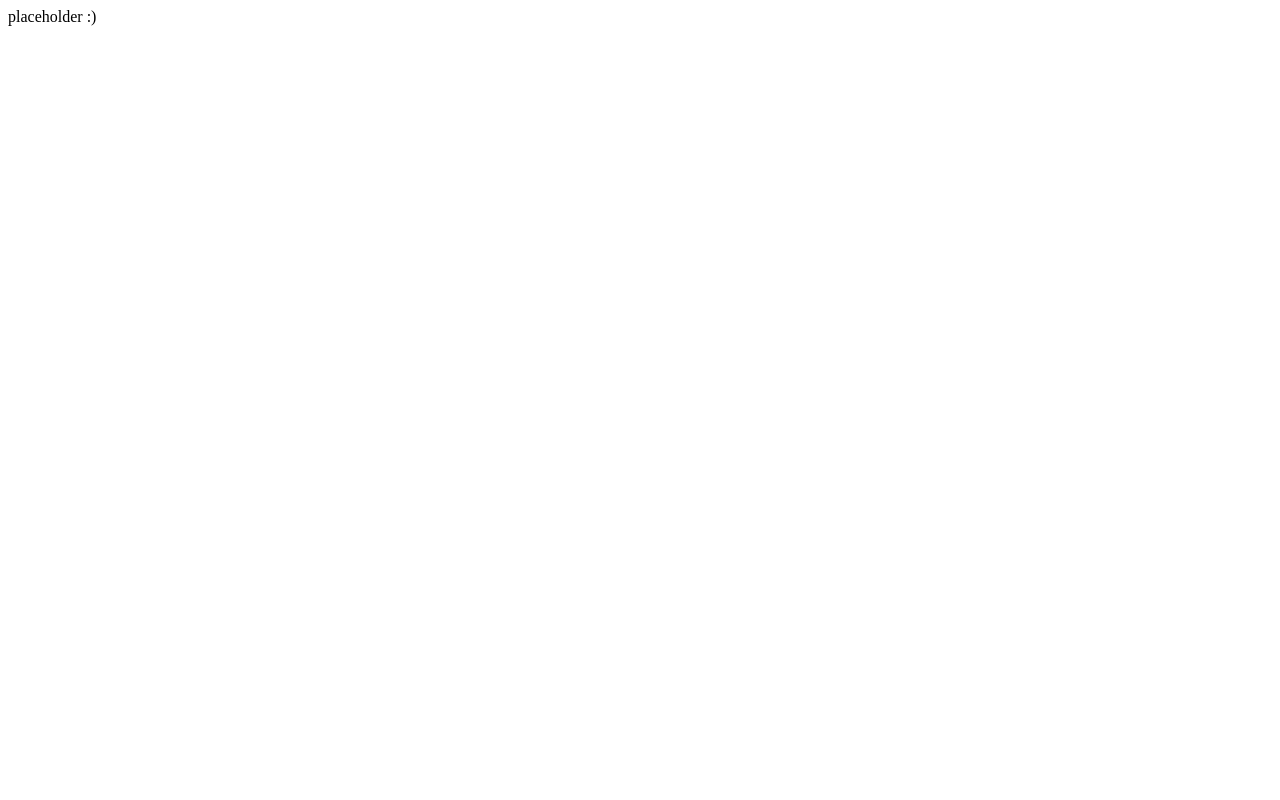
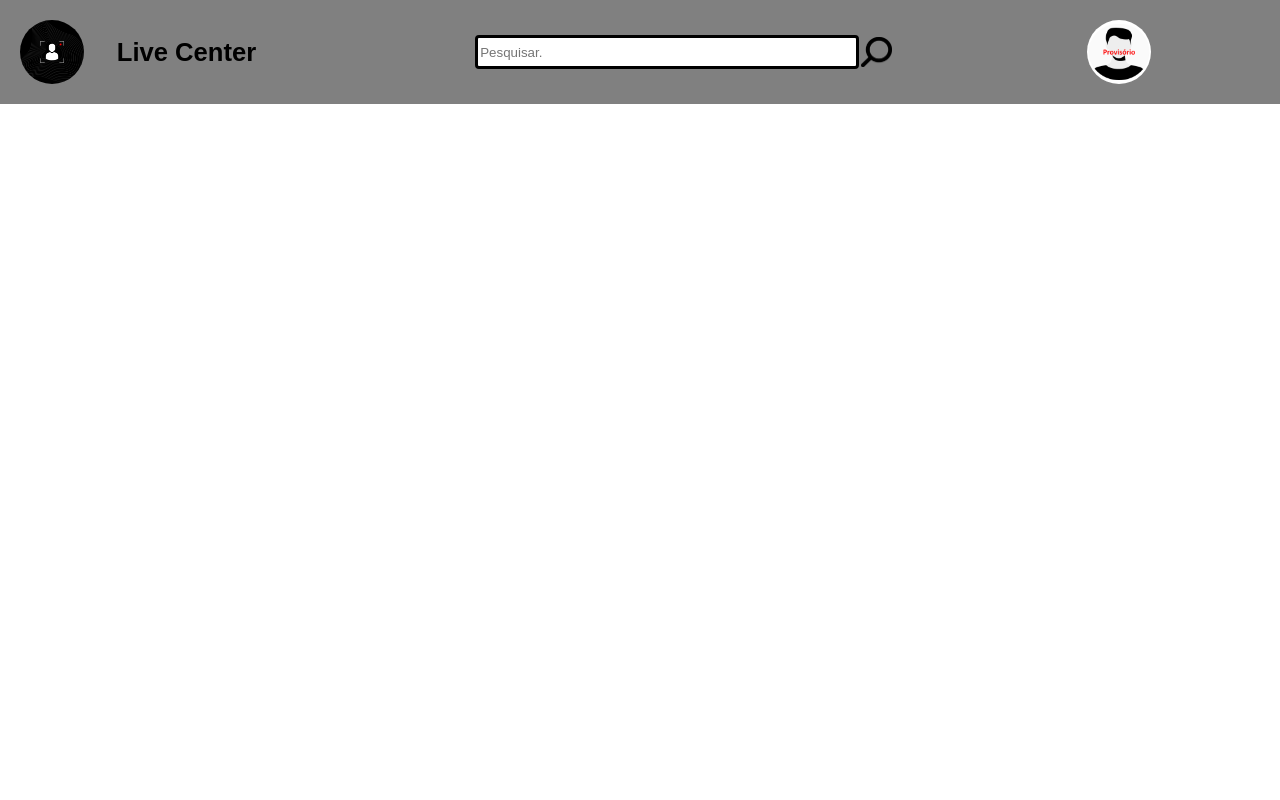
Before and after one commit to NagibAlexandre/Projetec-2022-IFMG, a Flask app: page / in a window 1280 px wide. Before the commit the page is almost empty. Run offline with Flask 2, Linux system fonts and the light colour scheme.

Commit message:
Add files via upload

```diff
--- a/main.py
+++ b/main.py
@@ -4,10 +4,10 @@ Site = Flask(__name__)
 
 @Site.route('/')
 def SiteIndex():
-    return render_template('index.html')
+    return render_template('index.html',Titulo = 'IndexPlaceholder')
 
-# Quando rodar por meio de sites (Replit por exemplo)
+# Esse código é para quando for rodar no Replit
 #app.run(host='0.0.0.0', debug=True)
 
-# Quando rodar por meio da própria máquina (VsCode, PyCharm etc)
+# Esse código é para quando for rodar em sua máquina
 Site.run(debug=True)
--- /dev/null
+++ b/static/stylesheets/estilo_base.css
@@ -0,0 +1,58 @@
+body{
+    margin:0;
+}
+
+h1,p{
+    font-family: Arial, Helvetica, sans-serif;
+}
+
+.header_index{
+    background-color: gray;
+    height: auto;
+    display:flex;
+    align-items: center;
+    width: auto;
+}
+
+.header_index img {
+    height: auto;
+    width: 5%;
+    border-radius: 130px;
+    padding: 20px;
+}
+
+.header_index h1{
+    padding: 1%;
+    display: inline;
+    position: relative;
+    width: 15%;
+    font-size: 2vw;
+    padding-right: 13%;
+}
+
+.barra_pesquisa {
+    height: auto;
+    width: 40%;
+    display: flex;
+  }
+
+.barra{
+    width: 75%;
+    border-radius: 4px;
+    border: 3px solid black;
+}
+
+.btt_submit{
+    height: auto;
+    width: 6%;
+    padding: 2px;
+}
+
+.btt_user{
+    border-radius: 90%;
+    height: auto;
+    display: flex;
+    width: 5%;
+    padding-left: 100px;
+    padding-right: 100px;
+}
--- /dev/null
+++ b/templates/base.html
@@ -0,0 +1,25 @@
+<html>
+    <meta name="viewport" content="width=device-width, initial-scale=1.0">
+<head>
+
+    <meta charset="UTF-8">
+    <link rel="stylesheet" href="/static/stylesheets/estilo_base.css">
+
+    <title>{{ Titulo }}</title>
+
+    <header class="header_index">
+        <img src="/static/images/Logotipo.png" alt="Logo">
+        <h1>Live Center</h1>
+        <div class="barra_pesquisa"><input class ="barra" type="text" placeholder="Pesquisar."><input type="image" src="/static/images/lupa_ico.png" class="btt_submit"></div>
+        <input type="image" src="/static/images/placeholder_user_Ico.png" class="btt_user">
+    </header>
+
+</head>
+
+<body>
+
+</body>
+
+{% block conteudo %}{% endblock %}
+
+</html>
--- a/templates/index.html
+++ b/templates/index.html
@@ -1 +1 @@
-<p>placeholder :)</p>
+{% extends 'base.html' %}
```
Also changed, not shown: static/images/LogoPlaceholder.png (added), static/images/Logotipo.png (added), static/images/lupa_ico.png (added), static/images/placeholder_user_Ico.png (added).
